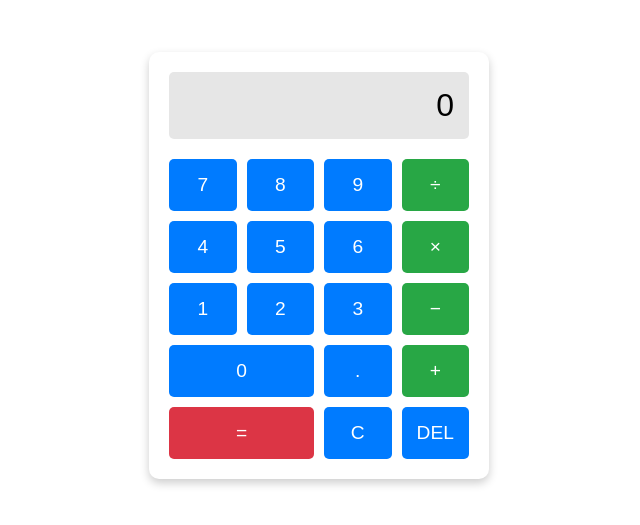
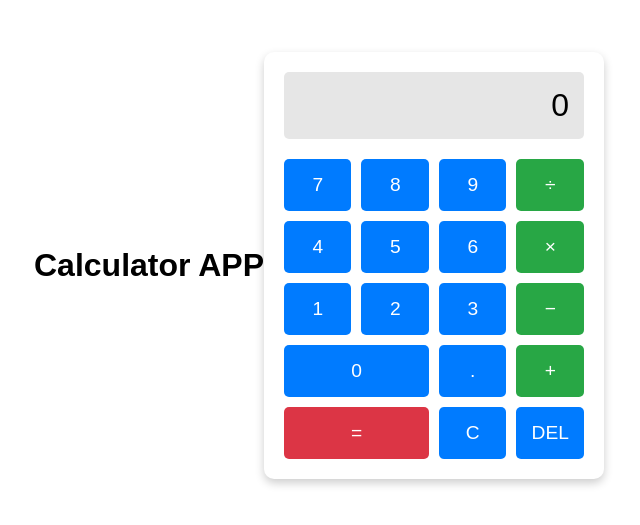
Before and after one commit to 23033219-YowSyeTeng/CalculatorAPPtrying, a website: page index.html in a window 1280 px wide. Shown: the part 135-660 px from the top of the page, without its empty margins (321-961 px from the left). Drawn offline with Linux system fonts and the light colour scheme.

Commit message:
Update index.html

```diff
--- a/index.html
+++ b/index.html
@@ -78,6 +78,7 @@
     </style>
 </head>
 <body>
+    <h1>Calculator APP</h1>
     <div class="calculator">
         <div id="display" class="display">0</div>
         <div class="buttons">
```
